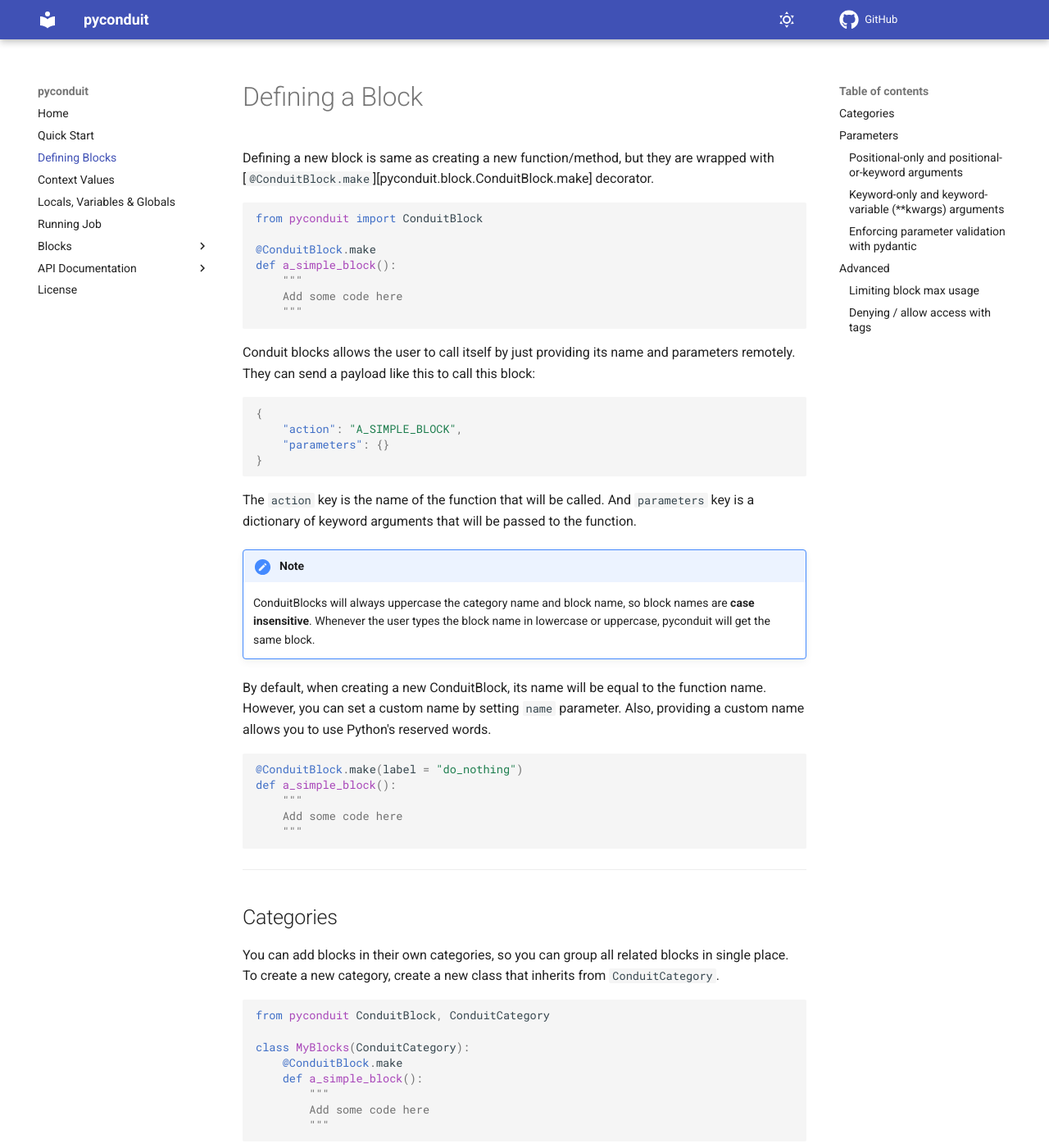
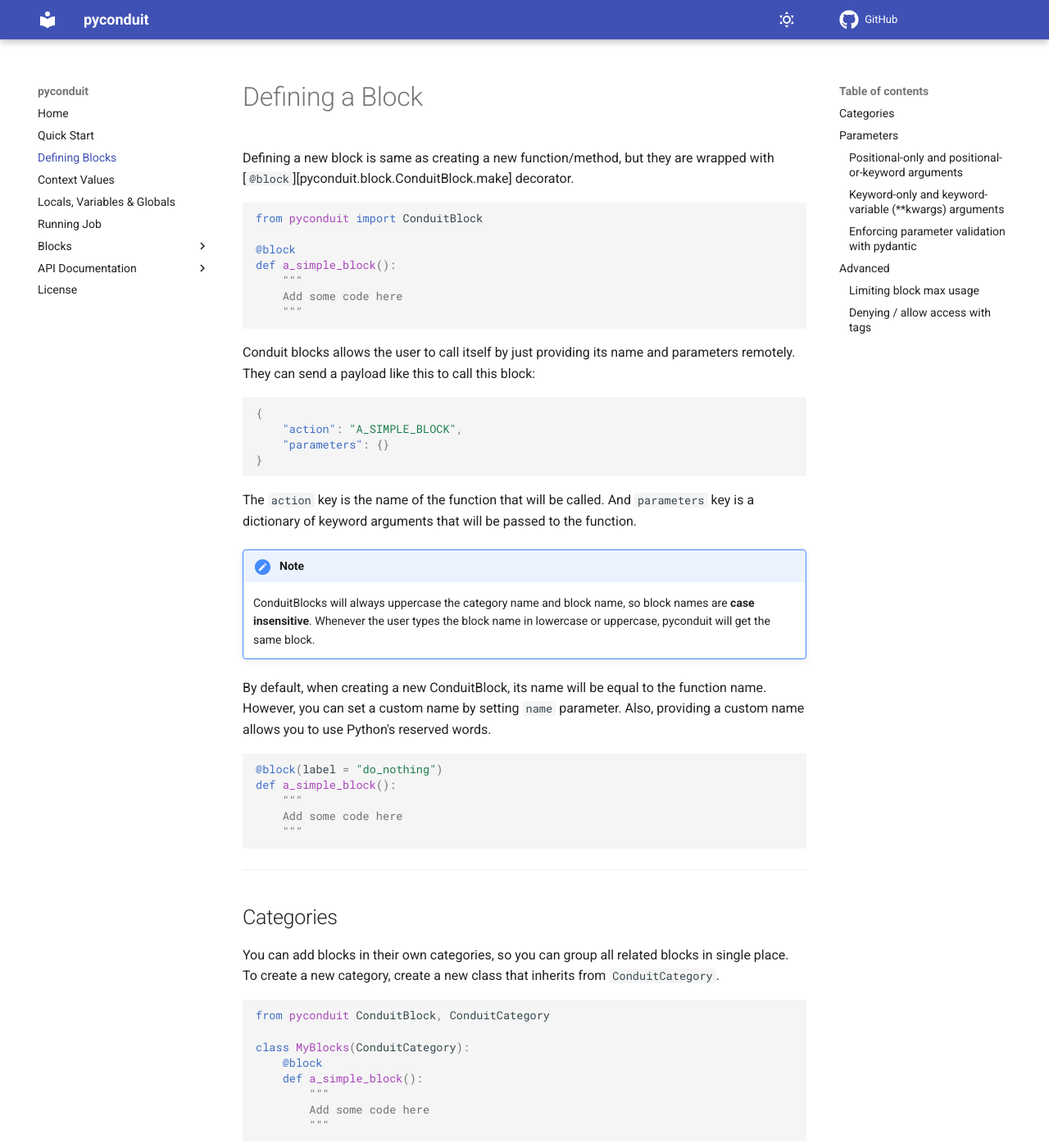
Before and after one commit to ysfchn/pyconduit, an MkDocs documentation site: the page built from docs/defining_blocks.md, in a window 1280 px wide and 1400 px high. Shown: the whole window at 82% size. Built offline with MkDocs 1.6.1 and Material for MkDocs 9.7.7, drawn with Linux system fonts in a browser that asks for light colours; comment, search, counter and statistics services are not loaded; some of the changed text lies outside the part shown.

````diff
--- a/docs/defining_blocks.md
+++ b/docs/defining_blocks.md
@@ -1,11 +1,11 @@
 # Defining a Block
 
-Defining a new block is same as creating a new function/method, but they are wrapped with [`@ConduitBlock.make`][pyconduit.block.ConduitBlock.make] decorator.
+Defining a new block is same as creating a new function/method, but they are wrapped with [`@block`][pyconduit.block.ConduitBlock.make] decorator.
 
 ```py
 from pyconduit import ConduitBlock
 
-@ConduitBlock.make
+@block
 def a_simple_block():
     """
     Add some code here
@@ -29,7 +29,7 @@
 By default, when creating a new ConduitBlock, its name will be equal to the function name. However, you can set a custom name by setting `name` parameter. Also, providing a custom name allows you to use Python's reserved words.
 
 ```py
-@ConduitBlock.make(label = "do_nothing")
+@block(label = "do_nothing")
 def a_simple_block():
     """
     Add some code here
@@ -46,7 +46,7 @@
 from pyconduit ConduitBlock, ConduitCategory
 
 class MyBlocks(ConduitCategory):
-    @ConduitBlock.make
+    @block
     def a_simple_block():
         """
         Add some code here
@@ -75,7 +75,7 @@
 These parameters indicates that they must be filled by developer. Users can't fill them (even if they type the parameter name in their payloads) or see its name. All positional arguments will be filled automatically when you add them to `global_values` parameter to [`Conduit`][pyconduit.conduit.Conduit] object.
 
 ```py
-@ConduitBlock.make
+@block
 def a_simple_block(hidden_number : int):
     pass
 
@@ -93,7 +93,7 @@
 These parameters indicates that they must be filled by user. When you add a keyword argument to block, it will be available for users.
 
 ```py
-@ConduitBlock.make
+@block
 def a_simple_block(*, visible_number : int):
     pass
 ```
@@ -112,7 +112,7 @@
 You can also add `**kwargs` to allow all parameters without any value checking.
 
 ```py
-@ConduitBlock.make
+@block
 def a_simple_block(**kwargs):
     pass
 ```
@@ -155,7 +155,7 @@
 If you want to apply a max usage limit (per job) for a specific block, you can use `max_uses` parameter when creating a block.
 
 ```py
-@ConduitBlock.make(max_uses = 1)
+@block(max_uses = 1)
 def a_simple_block():
     """
     Add some code here
@@ -194,13 +194,13 @@
 If you add tags a block, then the job must contain these tags in order to call it. Having extra tags in the job doesn't matter. It can be useful if you want to allow some special blocks only for people who you specified.
 
 ```py
-@ConduitBlock.make(tags = ["STAFF_ONLY"])
+@block(tags = ["STAFF_ONLY"])
 def get_user_info():
     """
     Add some code here
     """
 
-@ConduitBlock.make(tags = ["MODERATORS_ONLY"])
+@block(tags = ["MODERATORS_ONLY"])
 def ban_user():
     """
     Add some code here
````
Also changed, not shown: docs/locals_variables_globals.md (+2 -2 lines), docs/quick_start.md (+4 -4 lines), docs/running_job.md (+0 -2 lines), 3 other files.
